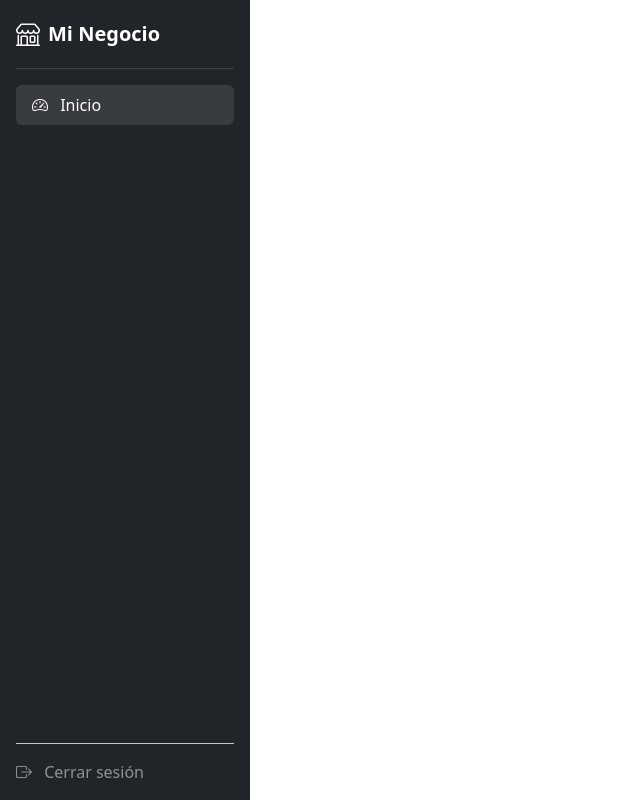
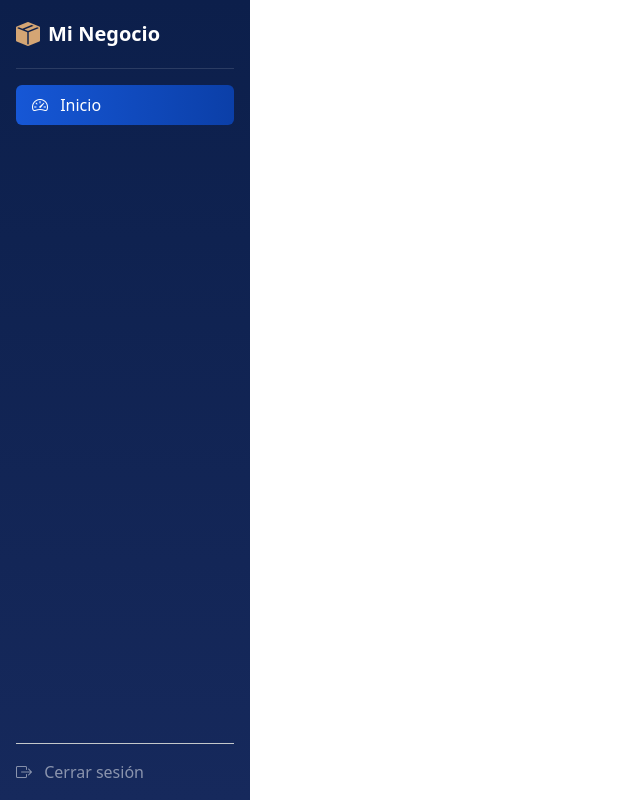
Before and after one commit to Nico-programmer/stock-flow, a Django app: page /home/ in a window 1280 px wide. Shown: the whole page, without its empty margins (0-640 px from the left). Run offline with Django 5.2, Linux system fonts and the light colour scheme; the visitor is signed in with stand-in values (Sample User, id 1).

Commit message:
feat: new design

```diff
--- a/apps/core/templates/includes/sidebar.html
+++ b/apps/core/templates/includes/sidebar.html
@@ -1,7 +1,7 @@
-<nav class="sidebar bg-dark d-flex flex-column p-3">
+<nav class="sidebar d-flex flex-column p-3">
 
     <a href="{% url 'dashboard' %}" class="d-flex align-items-center mb-3 text-white text-decoration-none">
-        <i class="bi bi-shop fs-4 me-2"></i>
+        <i class="bi bi-box-seam-fill brand-icon fs-4 me-2"></i>
         <span class="fs-5 fw-semibold">{{ request.user.company.name|default:"Mi Negocio" }}</span>
     </a>
     <hr class="text-white-50 mt-0">
@@ -63,16 +63,17 @@
                 <i class="bi bi-graph-up-arrow me-2"></i> Reportes
             </a>
         </li>
-        {% endif %} {% endcomment %}
+        {% endif %}
 
-        {% comment %} <li><hr class="text-white-50 my-2"></li> {% endcomment %}
+        <li><hr class="text-white-50 my-2"></li>
 
-        {% comment %} <li class="nav-item">
+        <li class="nav-item">
             <a href="{% url 'company_info' %}"
                class="nav-link {% if request.resolver_match.url_name == 'company_info' %}active{% endif %}">
                 <i class="bi bi-building me-2"></i> Info. compañía
             </a>
-        </li> {% endcomment %}
+        </li>
+        {% endcomment %}
     </ul>
 
     <div class="mt-auto pt-3 border-top border-secondary-subtle">
--- a/static/css/styles.css
+++ b/static/css/styles.css
@@ -1,5 +1,13 @@
 :root {
     --sidebar-width: 250px;
+
+    /* Paleta del logo */
+    --erp-navy: #0C1F4B;      /* azul marino (caja) */
+    --erp-navy-soft: #16295C; /* marino más claro, para hover/bordes */
+    --erp-blue: #1657D6;      /* azul brillante (gráfico/flecha) */
+    --erp-blue-dark: #0B3FA8; /* azul degradado, extremo oscuro */
+    --erp-tan: #D4A574;       /* cajas de cartón */
+    --erp-tan-dark: #B9885A;  /* cartón sombra */
 }
 
 body {
@@ -13,7 +21,12 @@ body {
     top: 0;
     left: 0;
     z-index: 1030;
+    background: linear-gradient(180deg, var(--erp-navy) 0%, var(--erp-navy-soft) 100%);
     transition: margin-left .25s ease-in-out;
+}
+
+.sidebar .brand-icon {
+    color: var(--erp-tan);
 }
 
 .sidebar .nav-link {
@@ -26,16 +39,32 @@ body {
     text-align: center;
 }
 
-.sidebar .nav-link:hover,
+.sidebar .nav-link:hover {
+    color: #fff;
+    background-color: rgba(255, 255, 255, .08);
+}
+
 .sidebar .nav-link.active {
     color: #fff;
-    background-color: rgba(255, 255, 255, .1);
+    background: linear-gradient(90deg, var(--erp-blue) 0%, var(--erp-blue-dark) 100%);
 }
 
 .main-content {
     margin-left: var(--sidebar-width);
     min-height: 100vh;
     transition: margin-left .25s ease-in-out;
+}
+
+.btn-erp-primary {
+    background-color: var(--erp-blue);
+    border-color: var(--erp-blue);
+    color: #fff;
+}
+
+.btn-erp-primary:hover {
+    background-color: var(--erp-blue-dark);
+    border-color: var(--erp-blue-dark);
+    color: #fff;
 }
 
 @media (max-width: 991.98px) {
```
